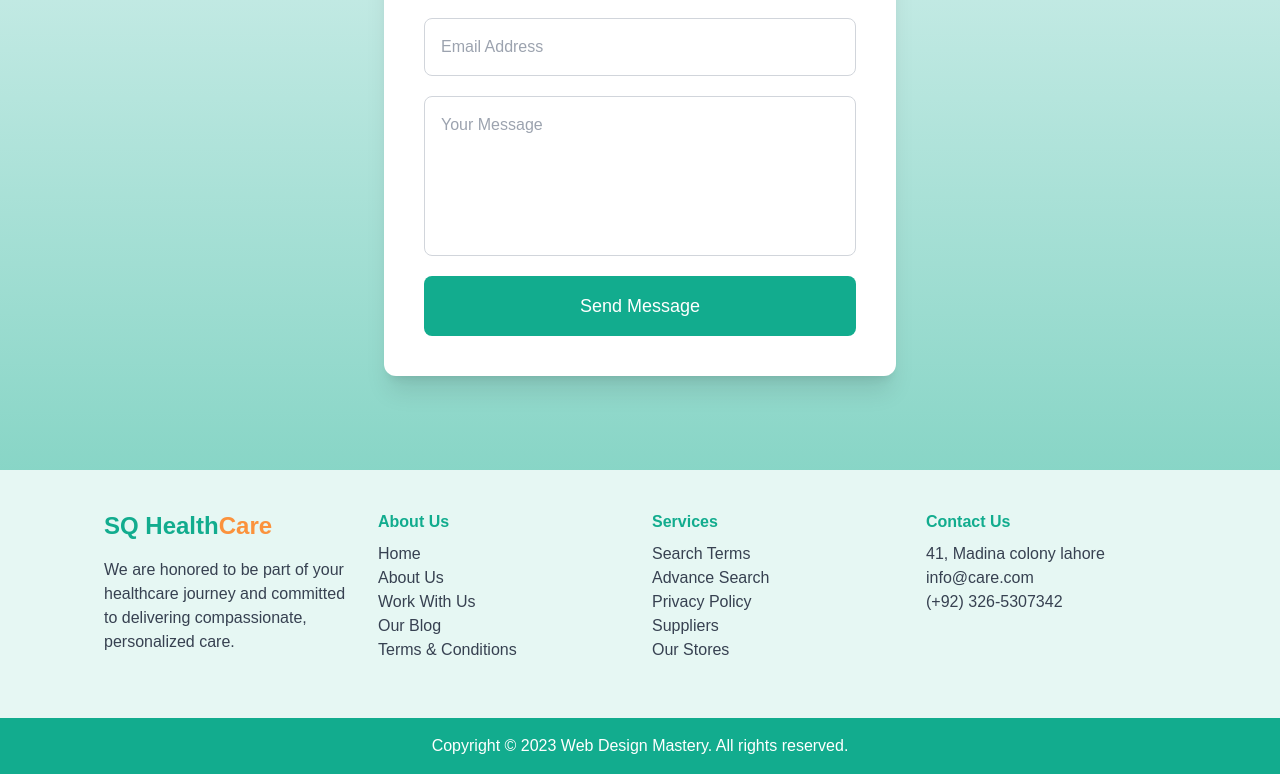
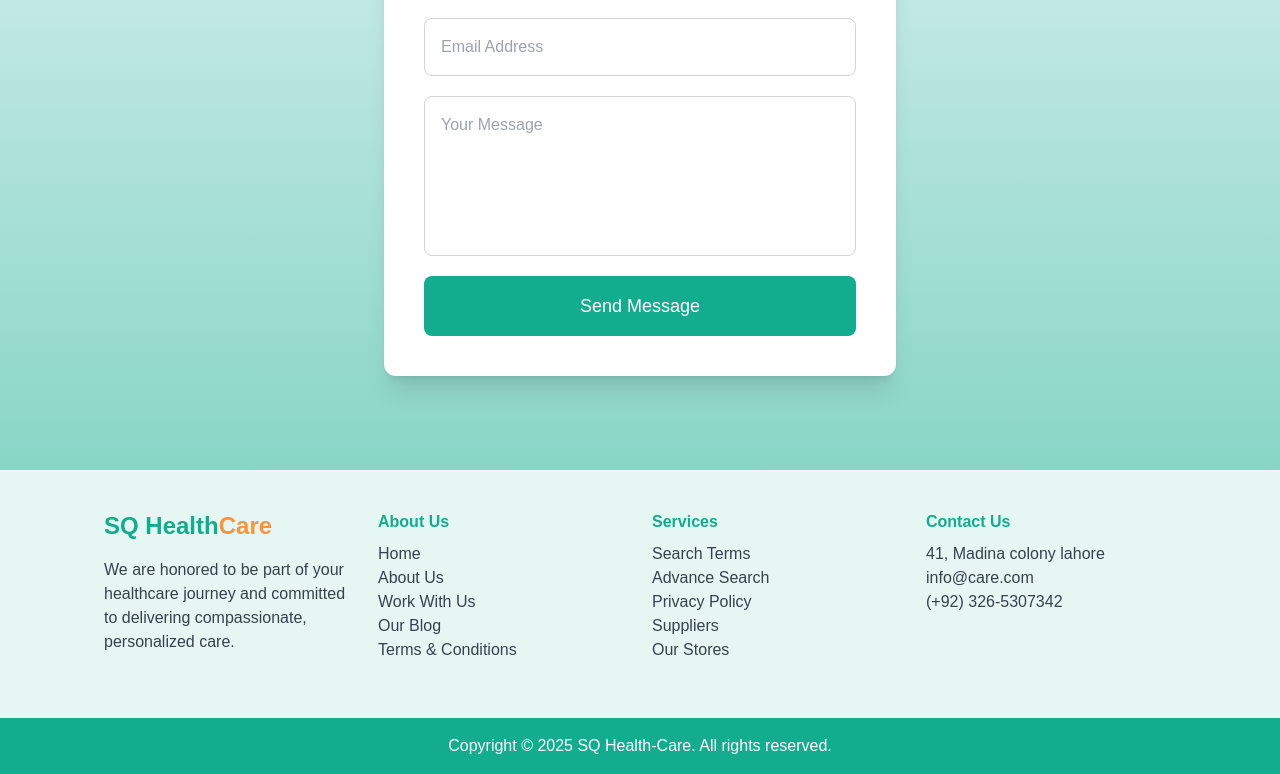
Before and after one commit to Qasimraza110/Health-Care-React.js, a React (Vite) app: page / in a window 1280 px wide. Shown: the part 2842-3616 px from the top of the page. Built offline with nearby package versions, Linux system fonts and the light colour scheme.

Commit message:
Update Footer.jsx

```diff
--- a/src/components/Footer.jsx
+++ b/src/components/Footer.jsx
@@ -32,7 +32,7 @@ const Footer = () => {
         </div>
       </div>
       <div className="bg-primary text-white p-4 text-center mt-4">
-        Copyright © 2023 Web Design Mastery. All rights reserved.
+        Copyright © 2025 SQ Health-Care. All rights reserved.
       </div>
     </footer>
   );
```
